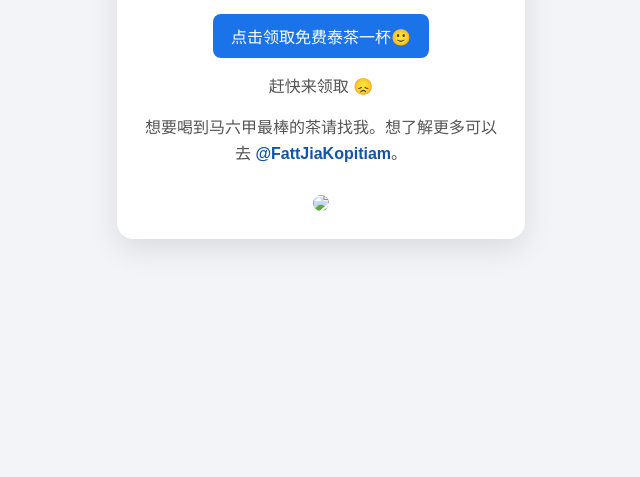
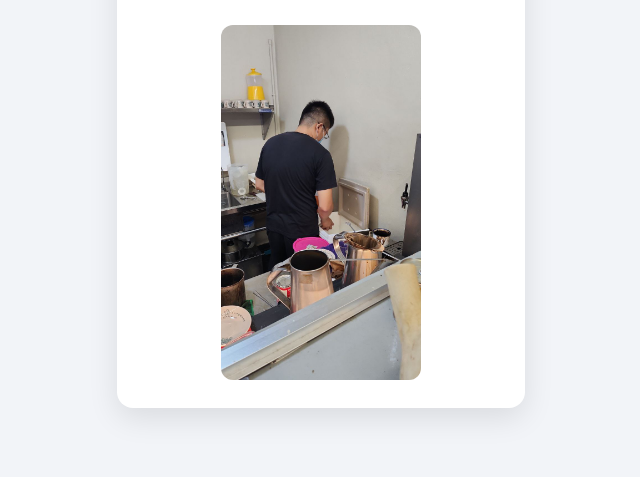
Before and after one commit to shianman123-bot/my-website, a plain HTML site: page index.html in a window 1280 px wide. Shown: the part 323-800 px from the top of the page, without its empty margins (319-959 px from the left). Drawn offline with Linux system fonts and the light colour scheme.

Commit message:
Update index.html

```diff
--- a/index.html
+++ b/index.html
@@ -21,7 +21,7 @@
     </p>
 
 
-    <img id="avatar" src="images/photo_2026-01-13_16-02-18.jpg">
+    <img id="avatar" src="photo_2026-01-13_16-02-18.jpg">
   </div>
   <script>
    const btn = document.getElementById("changeBtn");
@@ -31,8 +31,8 @@
   let clicked = false;
 
   // ✅ 把这里两行路径改成你自己的两张图片文件名
-  const img1 = "images/photo_2026-01-13_16-02-18.jpg";
-  const img2 = "images/photo_2026-01-13_16-04-21.jpg";
+  const img1 = "photo_2026-01-13_16-02-18.jpg";
+  const img2 = "photo_2026-01-13_16-04-21.jpg";
 
   btn.onclick = function () {
     if (clicked) {
```
